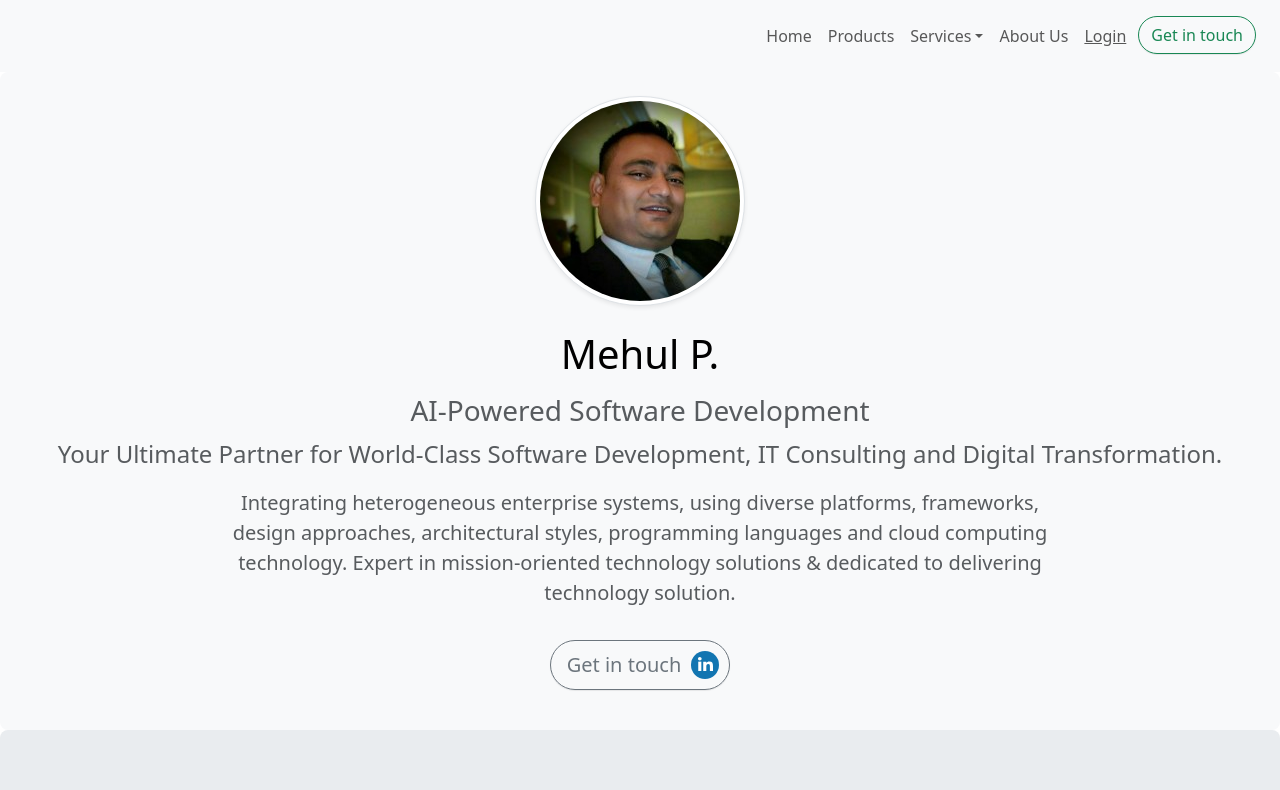
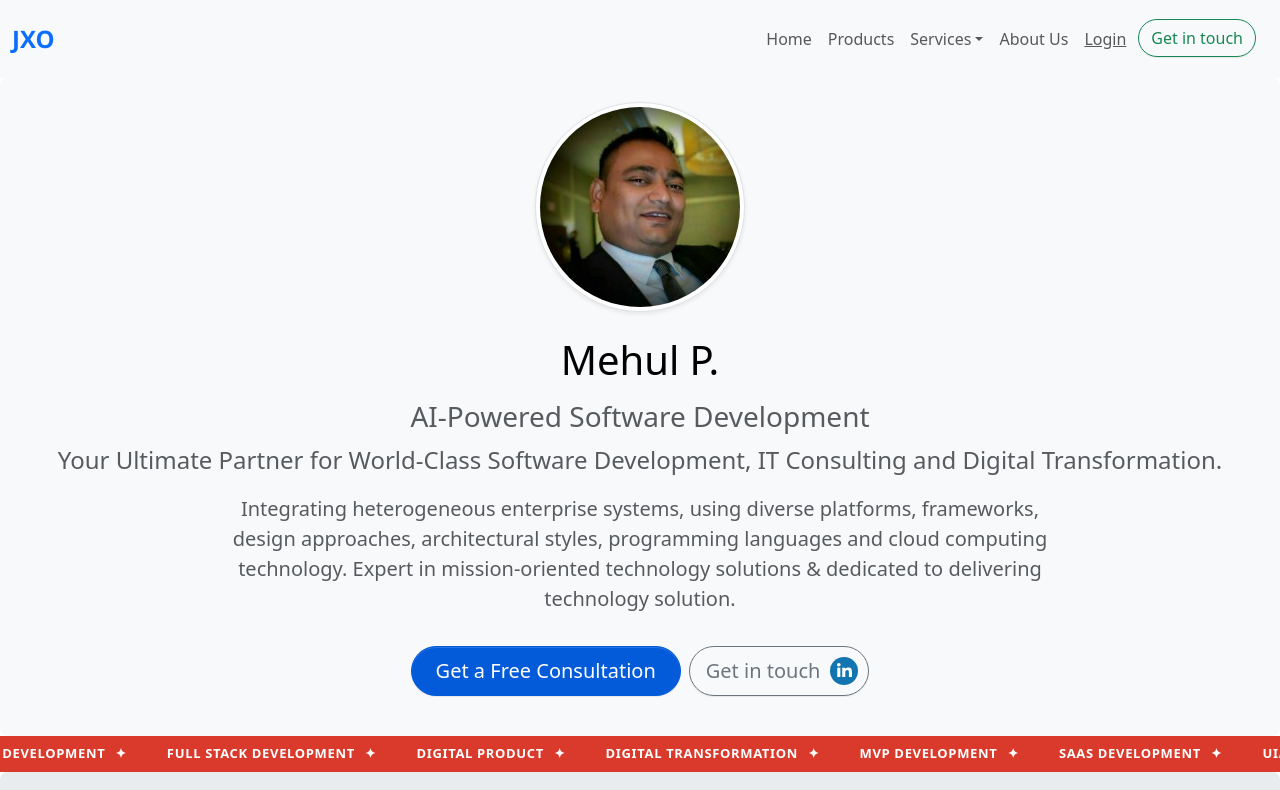
Before and after one commit to mehul5277/profile, an Angular app: page /#/ in a window 1280 px wide. Shown: the top 790 px of the page. Built offline with nearby package versions, Linux system fonts and the light colour scheme.

Commit message:
update ui

```diff
--- a/angular.json
+++ b/angular.json
@@ -30,7 +30,8 @@
               "src/assets"
             ],
             "styles": [
-              "src/styles.scss"
+              "src/styles.scss",
+              "src/custom.scss"
             ],
             "scripts": [
               "node_modules/bootstrap/dist/js/bootstrap.bundle.min.js",
@@ -100,7 +101,8 @@
               "src/assets"
             ],
             "styles": [
-              "src/styles.scss"
+              "src/styles.scss",
+              "src/custom.scss"
             ],
             "scripts": []
           }
--- a/src/app/public/pages/cv/cv.component.html
+++ b/src/app/public/pages/cv/cv.component.html
@@ -19,6 +19,9 @@
                         </svg>
                     </a>
                     @if(cv.basics.profiles.length > 0) {
+                    <a class="d-inline-flex align-items-center btn btn-primary btn-lg px-4 rounded-pill" [attr.href]="linkedIn" target="_blank">
+                        <span>Get a Free Consultation</span>
+                    </a>
                     <a class="d-inline-flex align-items-center btn btn-outline-secondary btn-lg pe-2 rounded-pill" [attr.href]="cv.basics.profiles[0].url" target="_blank">
                         <span>Get in touch</span>
                         <svg class="bi ms-2" width="32" height="32" aria-hidden="true">
@@ -32,12 +35,27 @@
                 </div>
             </div>
         </div>
+                <div class="row">
+            <div class="ticker-wrap">
+                <div class="ticker-track">
+                    @for(s of services; track s) {
+                    <div class="t-item">
+                        <span class="t-txt">{{s.service}}</span><span class="t-sym">✦</span>
+                    </div>
+                    }
+                </div>
+            </div>
+        </div>
         <div class="row p-4 p-md-5 mb-4 text-body-emphasis bg-body-secondary rounded-3">
             <div class="col-lg-12">
                 <h1 class="display-4 fw-bold text-muted text-center text-uppercase">Full Stack Development</h1>
             </div>
+
         </div>
+
+
     </div>
+
     <div class="container">
         <div class="row">
             <!-- Nav Tabs -->
--- a/src/app/public/pages/cv/cv.component.scss
+++ b/src/app/public/pages/cv/cv.component.scss
@@ -94,3 +94,44 @@
 .bi {
     fill: #0a66c2;
 }
+
+
+// Ticker styles
+.ticker-wrap {
+  //position: fixed;
+  top: 0;
+  left: 0;
+  width: 100%;
+  z-index: 1001;          /* above navbar */
+  background: #d93a2b;       /* or your preferred color */
+  color: #fff;
+  overflow: hidden;
+  height: 36px;
+  display: flex;
+  align-items: center;
+}
+
+.ticker-track {
+  display: flex;
+  white-space: nowrap;
+  animation: ticker-scroll 40s linear infinite;
+}
+
+.t-item {
+  display: inline-flex;
+  align-items: center;
+  gap: 10px;
+  padding: 0 20px;
+  font-size: 13px;
+  font-weight: 600;
+  letter-spacing: 0.05em;
+  text-transform: uppercase;
+}
+
+@keyframes ticker-scroll {
+  0%   { transform: translateX(0); }
+  100% { transform: translateX(-50%); }
+}
+
+
+/* Responsive adjustments */
--- a/src/app/public/pages/cv/cv.component.ts
+++ b/src/app/public/pages/cv/cv.component.ts
@@ -8,7 +8,7 @@ import { IndustriesComponent } from "../industries/industries.component";
 @Component({
   selector: 'app-cv',
   standalone: true,
-  imports: [HttpClientModule, SectionComponent, IndustriesComponent],
+  imports: [HttpClientModule, SectionComponent, IndustriesComponent, JsonPipe],
   templateUrl: './cv.component.html',
   styleUrl: './cv.component.scss'
 })
@@ -59,6 +59,6 @@ export class CVComponent implements OnInit {
   }
 
   ngOnInit() {
-    this.dataService.getData("services").subscribe(data => this.services = data.services.slice(0, 60));
+    this.dataService.getData("services").subscribe(data => this.services = data.services.slice(0, 10));
   }
 }
--- /dev/null
+++ b/src/app/public/pages/footer/footer.component.html
@@ -0,0 +1,46 @@
+<div class="container-fluid  bg-dark text-light g-5">
+    <div class="row py-5">
+        <div class="col-md-3 me-auto">
+            <div class="vstack gap-3">
+                <div class="p-2">
+                    <span class="custom-title">
+                        Ready to bring your
+                        <span class="custom-title-italic">ideas to life?</span>
+                    </span>
+                </div>
+                <div class="p-2">
+                    <a class="d-inline-flex align-items-center btn btn-outline-secondary btn-lg pe-2 rounded-pill" [attr.href]="linkedIn" target="_blank">
+                        <span>Get in touch</span>
+                        <svg class="bi ms-2" width="32" height="32" aria-hidden="true">
+                            <use href="assets/image/techstack.svg#linkedin-c"></use>
+                        </svg>
+                    </a>
+                </div>
+            </div>
+        </div>
+        <div class="col-md-2">
+            <div class="vstack gap-2">
+                <div class="display-6">
+                    <h3>Quick Links</h3>
+                </div>
+                <div><a class="nav-link" href="#">Our Legacy</a></div>
+                <div><a class="nav-link" href="#">Projects</a></div>
+                <div><a class="nav-link" href="#">Contact</a></div>
+            </div>
+        </div>
+        <div class="col-md-2">
+            <div class="vstack gap-2">
+                <h3>Connect</h3>
+                <div><a class="nav-link" [attr.href]="linkedIn" target="_blank">Email</a></div>
+                <div><a class="nav-link" [attr.href]="linkedIn" target="_blank">Phone</a></div>
+            </div>
+        </div>
+    </div>
+    <!-- Bottom bar -->
+    <div class="footer-bottom py-2 border-top border-secondary">
+        <div class=" d-flex flex-wrap justify-content-between ">
+            <span>Site Design &amp; Development by <a class="nav-link icon-link" href="#">JXO</a>.</span>
+            <span>Copyright &copy; 2026 JXO</span>
+        </div>
+    </div>
+</div>
--- /dev/null
+++ b/src/app/public/pages/footer/footer.component.scss
@@ -0,0 +1,6 @@
+:host {
+    display: block;
+    /* Ensure the host element takes up space */
+    background-color: #212529;
+    color: white;
+}
--- /dev/null
+++ b/src/app/public/pages/footer/footer.component.ts
@@ -0,0 +1,12 @@
+import { Component } from '@angular/core';
+
+@Component({
+  selector: 'app-footer',
+  standalone: true,
+  imports: [],
+  templateUrl: './footer.component.html',
+  styleUrl: './footer.component.scss'
+})
+export class FooterComponent {
+  linkedIn = `https://linkedin.com/in/mehul4ca`;
+}
--- a/src/app/public/public-layout/public-layout.component.html
+++ b/src/app/public/public-layout/public-layout.component.html
@@ -1,2 +1,3 @@
 <app-public-navbar></app-public-navbar>
 <router-outlet></router-outlet>
+<app-footer></app-footer>
--- a/src/app/public/public-layout/public-layout.component.ts
+++ b/src/app/public/public-layout/public-layout.component.ts
@@ -1,11 +1,12 @@
 import { Component } from '@angular/core';
 import { RouterOutlet } from '@angular/router';
 import { PublicNavbarComponent } from '../public-navbar/public-navbar.component';
+import { FooterComponent } from "../pages/footer/footer.component";
 
 @Component({
   selector: 'app-public-layout',
   standalone: true,
-  imports: [RouterOutlet, PublicNavbarComponent],
+  imports: [RouterOutlet, PublicNavbarComponent, FooterComponent],
   templateUrl: './public-layout.component.html',
   styleUrl: './public-layout.component.scss'
 })
--- a/src/app/public/public-navbar/public-navbar.component.html
+++ b/src/app/public/public-navbar/public-navbar.component.html
@@ -1,7 +1,7 @@
 <nav class="navbar navbar-expand-lg navbar-light bg-light">
     <div class="container-fluid">
         <!-- Brand on the left -->
-        <a class="navbar-brand d-none" href="#">Mehul P.</a>
+        <a class="navbar-brand" href="#">JXO</a>
 
         <!-- Container to group Button and Hamburger together on the right -->
         <div class="d-flex align-items-center ms-auto d-lg-none">
--- /dev/null
+++ b/src/custom.scss
@@ -0,0 +1,20 @@
+// Custom.scss
+@import "node_modules/bootstrap/scss/functions";
+@import "node_modules/bootstrap/scss/variables";
+@import "node_modules/bootstrap/scss/mixins";
+
+.custom-title {
+    @include font-size(2.5rem);
+    font-weight: 700;
+
+    .custom-title-italic {
+        font-style: italic;
+    }
+}
+
+.navbar-brand {
+    font-family: 'Segoe UI', Tahoma, Geneva, Verdana, sans-serif;
+    font-size: 1.5rem;
+    font-weight: 700;
+    color: $primary;
+}
```
Also changed, not shown: src/assets/data/rfs.txt (added), 11 other files (tests, documents, lock files or other folders).
